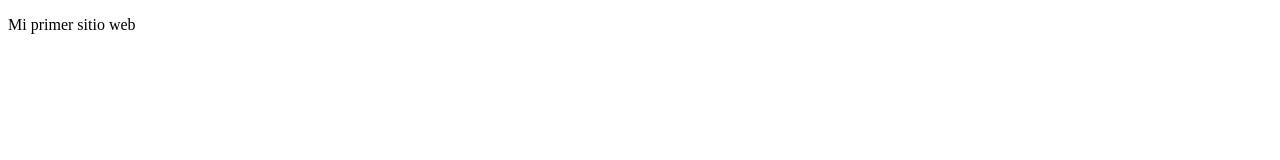
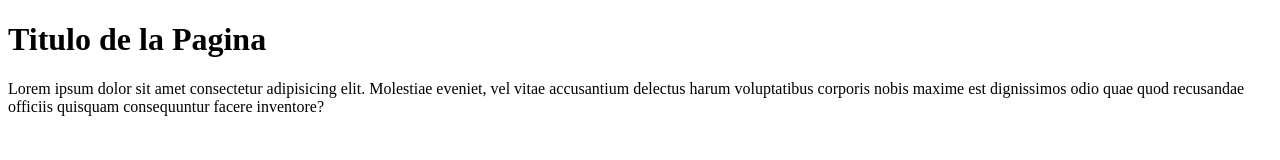
Before and after one commit to gricelmontania/practica_pw1, a plain HTML site: page practica1.html in a window 1280 px wide. Drawn offline with Linux system fonts and the light colour scheme.

Commit message:
segundo commit desde laptop

```diff
--- a/practica1.html
+++ b/practica1.html
@@ -8,6 +8,9 @@
   <link rel="icon" href="images/favicon.png" type="image/png" sizes="16x16">
 </head>
 <body>
-<p> Mi primer sitio web</p>
+    <h1>Titulo de la Pagina</h1>
+<p>Lorem ipsum dolor sit amet consectetur adipisicing elit. Molestiae eveniet, vel vitae accusantium delectus
+     harum voluptatibus corporis nobis maxime est dignissimos odio quae quod recusandae officiis quisquam
+      consequuntur facere inventore?</p>
 </body>
 </html>
```
